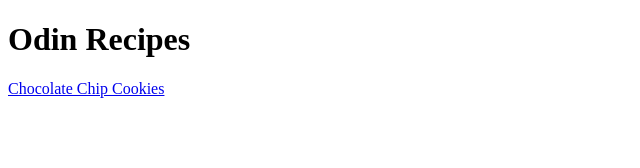
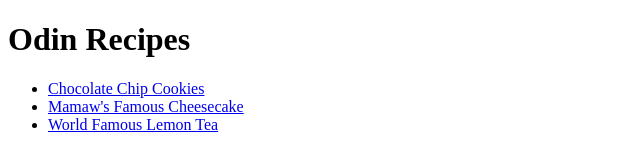
Before and after one commit to Grimlock1239/odin-recipes, a plain HTML site: page index.html in a window 1280 px wide. Shown: the whole page, without its empty margins (0-640 px from the left). Drawn offline with Linux system fonts and the light colour scheme.

Commit message:
Added the links for the cheesecake and the lemon tea recipes.

```diff
--- a/index.html
+++ b/index.html
@@ -6,7 +6,12 @@
 </head>
 <body>
     <h1> Odin Recipes</h1>
-    <a href="recipes/chocolate_chip_cookies.html">Chocolate Chip Cookies</a>
+    <ul>
+    <li><a href="recipes/chocolate_chip_cookies.html">Chocolate Chip Cookies</a></li>
+    <li> <a href="recipes/cheese_cake.html">Mamaw's Famous Cheesecake</a></li>
+    <li> <a href="recipes/lemontea.html">World Famous Lemon Tea</a></li>
+
+    </ul>
 
 </body>
 </html>
```
